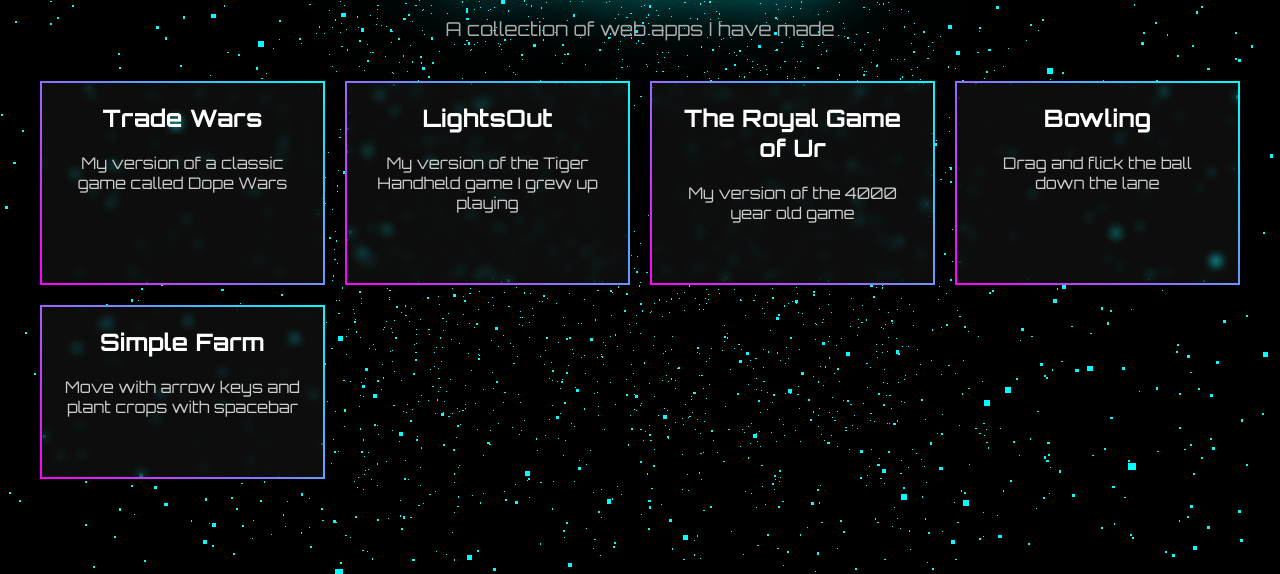
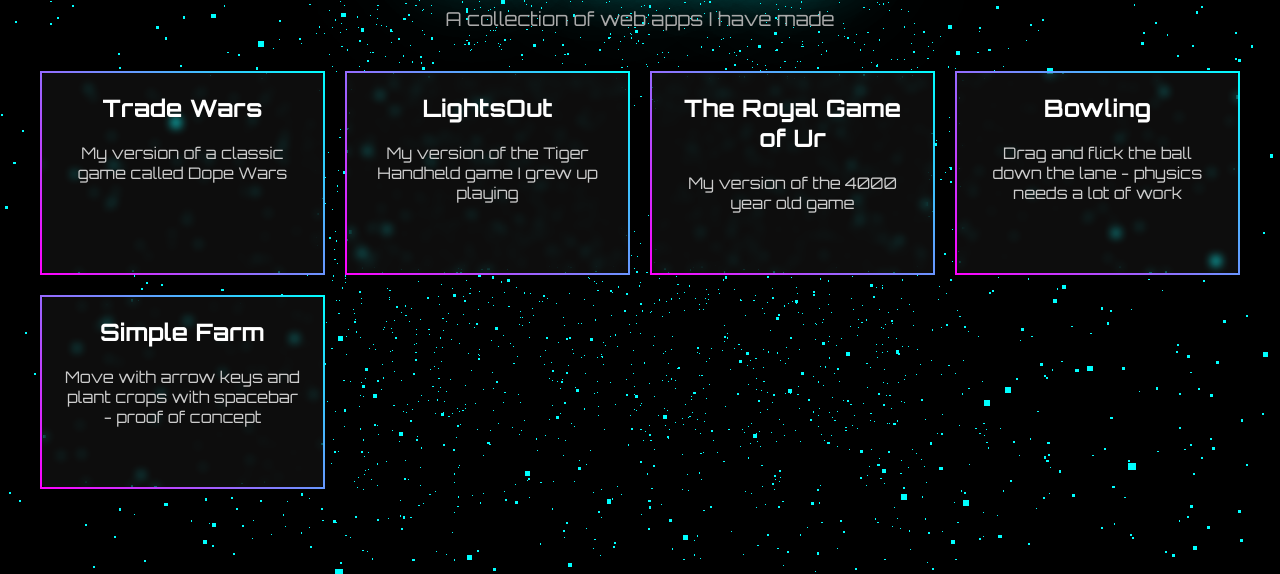
Before and after one commit to alecdvor/Games, a plain HTML site: page index.html in a window 1280 px wide. Shown: the part 226-800 px from the top of the page. Drawn offline with nearby package versions, Linux system fonts and the light colour scheme.

Commit message:
Update game descriptions in index.html

```diff
--- a/index.html
+++ b/index.html
@@ -128,11 +128,11 @@
             </a>
             <a href="https://alecdvor.github.io/Games/bowling.html" class="game-link">
                 <h2>Bowling</h2>
-                <p>Drag and flick the ball down the lane</p>
+                <p>Drag and flick the ball down the lane - physics needs a lot of work</p>
             </a>
             <a href="https://alecdvor.github.io/Games/simplefarm.html" class="game-link">
                 <h2>Simple Farm</h2>
-                <p>Move with arrow keys and plant crops with spacebar</p>
+                <p>Move with arrow keys and plant crops with spacebar - proof of concept</p>
             </a>
         </div>
     </div>
```
